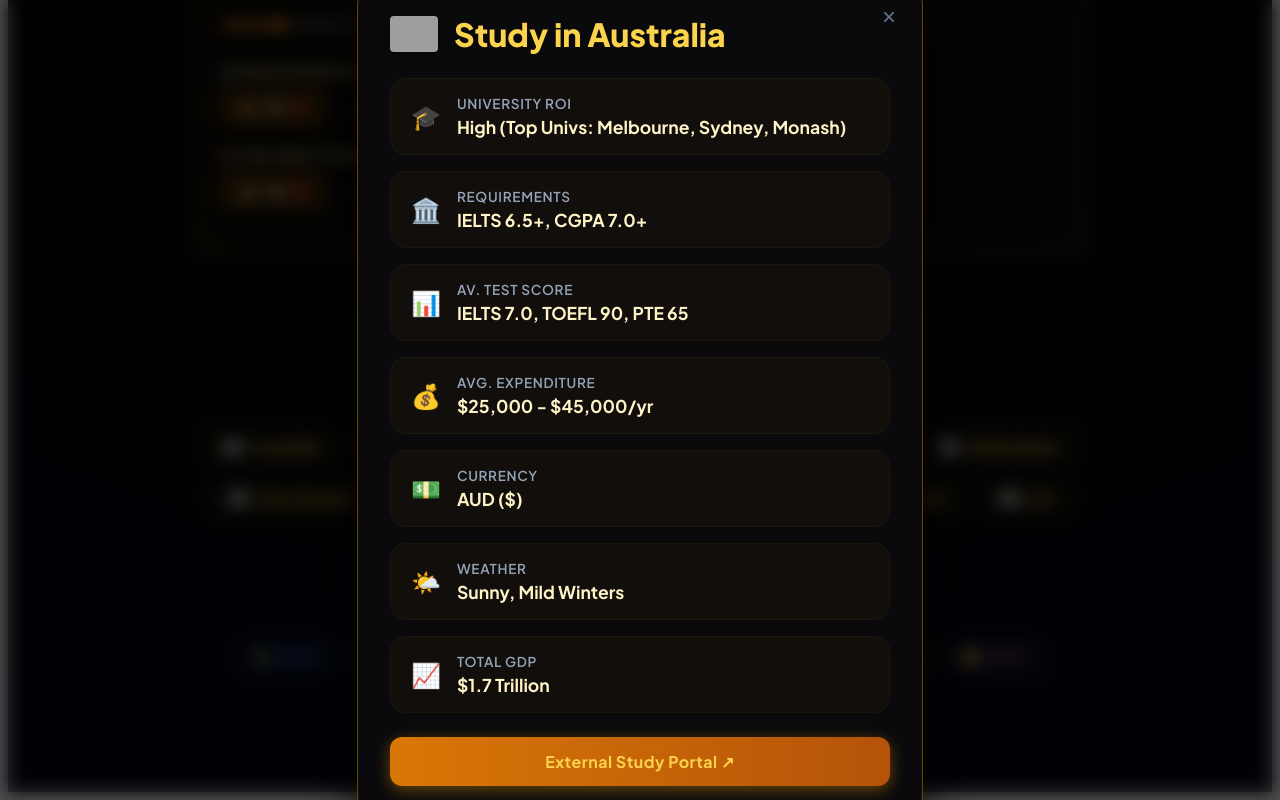
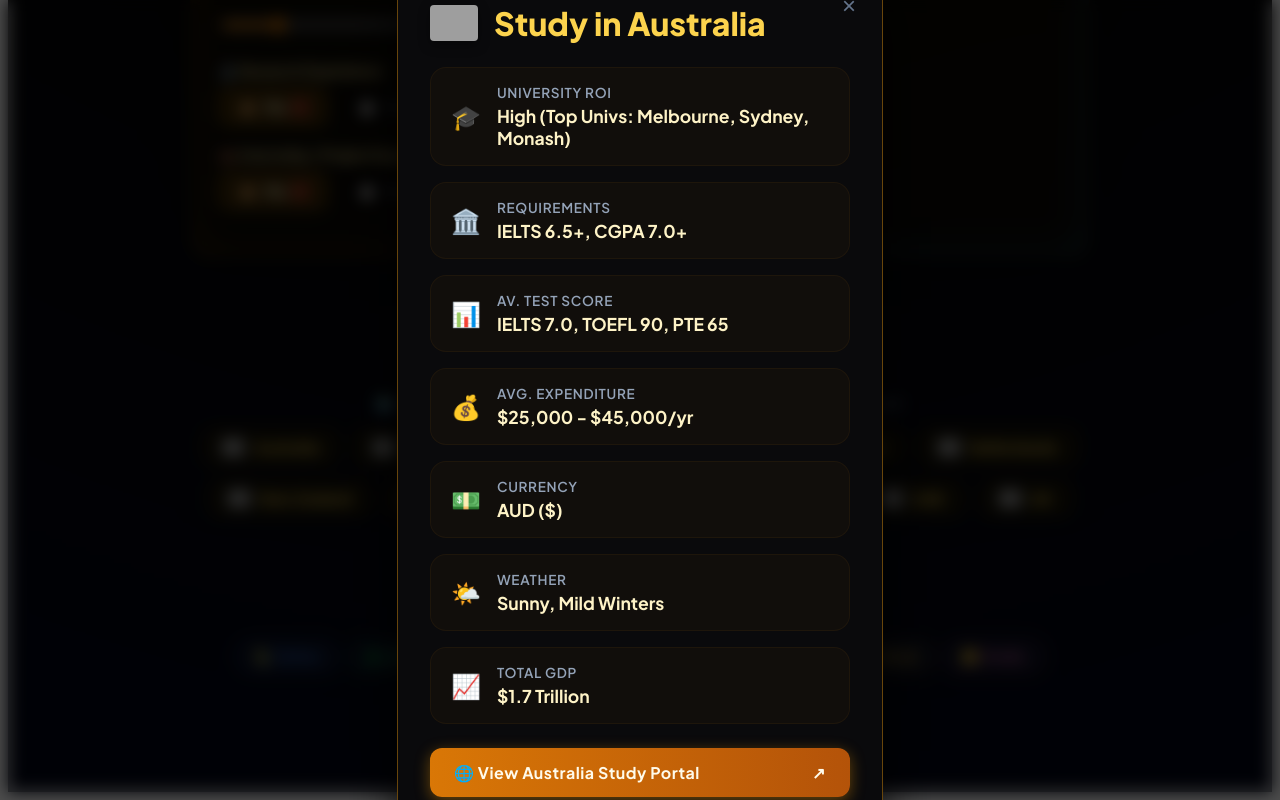
Before and after one commit to kalajsgsgsysagaah/global-admission-predictor, a Next.js app: page / in a window 1280 px wide. Both pictures are taken after a click on the button "Australia". Shown: the part 681-1481 px from the top of the page. Built offline with nearby package versions, Linux system fonts and the light colour scheme; grey boxes are pictures that could not be loaded.

Commit message:
Make country modal narrower and explicitly specify the study portal link text

```diff
--- a/pages/index.tsx
+++ b/pages/index.tsx
@@ -423,7 +423,7 @@
                     }} onClick={() => setModal(null)}>
                         <div style={{
                             background: '#0a0a0c', border: '1px solid rgba(245,158,11,0.4)', borderRadius: 24,
-                            padding: 32, maxWidth: 500, width: '100%', boxShadow: '0 25px 50px rgba(0,0,0,0.8)',
+                            padding: 32, maxWidth: 420, width: '100%', boxShadow: '0 25px 50px rgba(0,0,0,0.8)',
                             position: 'relative', animation: 'slideUp 0.3s ease-out'
                         }} onClick={e => e.stopPropagation()}>
                             <button onClick={() => setModal(null)} style={{
@@ -461,14 +461,15 @@
 
                                 {/* Link Button */}
                                 <a href={COUNTRY_INFO[modal].link} target="_blank" rel="noopener noreferrer" style={{
-                                    marginTop: 8, display: 'block', textAlign: 'center', background: 'linear-gradient(90deg, #d97706, #b45309)',
-                                    color: '#fcd34d', padding: '14px 24px', borderRadius: 12, fontWeight: 700,
+                                    marginTop: 8, display: 'flex', alignItems: 'center', justifyContent: 'space-between', background: 'linear-gradient(90deg, #d97706, #b45309)',
+                                    color: '#fffbeb', padding: '14px 24px', borderRadius: 12, fontWeight: 700,
                                     textDecoration: 'none', boxShadow: '0 4px 15px rgba(245, 158, 11, 0.4)',
                                     transition: 'all 0.2s', letterSpacing: '0.03em'
                                 }}
                                     onMouseOver={e => { e.currentTarget.style.transform = 'translateY(-2px)'; e.currentTarget.style.boxShadow = '0 8px 20px rgba(245, 158, 11, 0.6)'; }}
                                     onMouseOut={e => { e.currentTarget.style.transform = 'translateY(0)'; e.currentTarget.style.boxShadow = '0 4px 15px rgba(245, 158, 11, 0.4)'; }}>
-                                    External Study Portal ↗
+                                    <span>🌐 View {modal} Study Portal</span>
+                                    <span>↗</span>
                                 </a>
                             </div>
                         </div>
```
